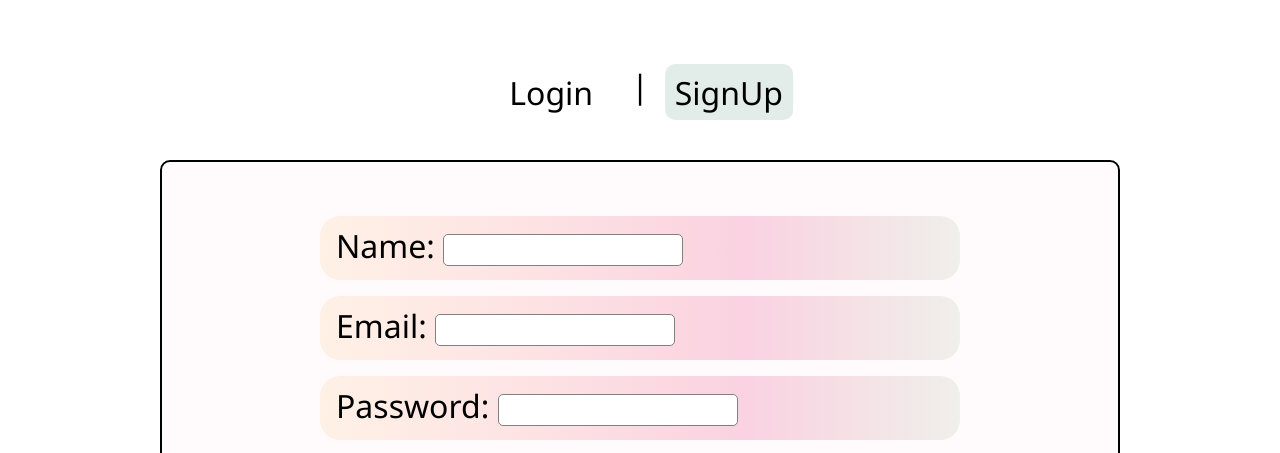
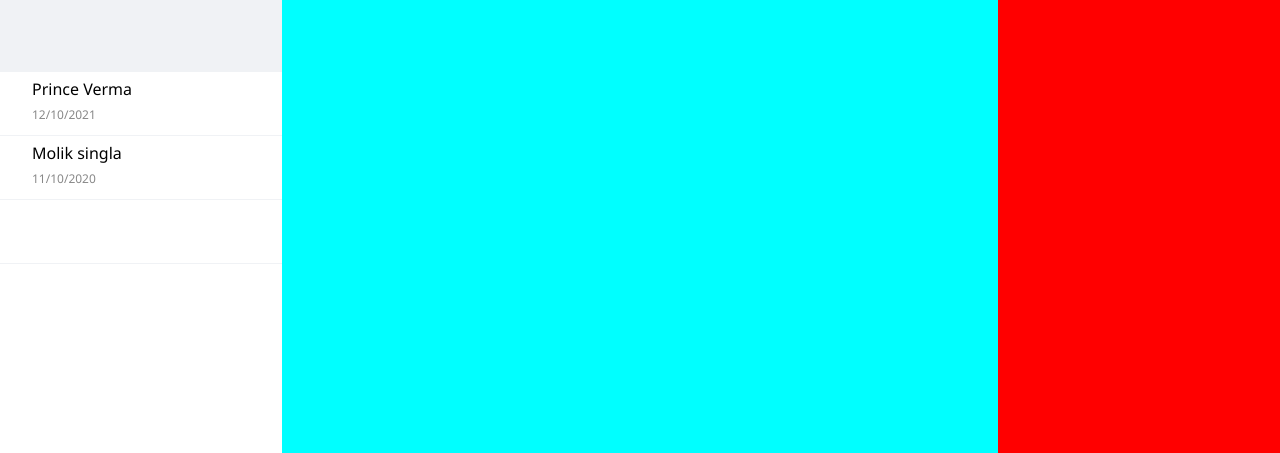
Before and after one commit to princeverma-ai/chat_api_ui, a plain HTML site: page index.html in a window 1280 px wide. Shown: the top 453 px of the page. Drawn offline with Linux system fonts and the light colour scheme.

Commit message:
Setup Main Page UI

```diff
--- a/app.js
+++ b/app.js
@@ -17,14 +17,14 @@ let signUpData = {};
 //0 = signUp 1=login
 
 //DOM Manipulation--------------------------------------------------------------------------
-loginChooser.addEventListener("click", (e) => {
+loginChooser.addEventListener("click", e => {
   firstBox.classList.add("noneDisplay");
   lastBox.classList.add("noneDisplay");
   submitState = 1;
   loginChooser.classList.add("activeBackground");
   signUpChooseButton.classList.remove("activeBackground");
 });
-signUpChooseButton.addEventListener("click", (e) => {
+signUpChooseButton.addEventListener("click", e => {
   firstBox.classList.remove("noneDisplay");
   lastBox.classList.remove("noneDisplay");
   submitState = 0;
@@ -33,7 +33,7 @@ signUpChooseButton.addEventListener("click", (e) => {
 });
 
 //Login or Sign up-------------------------------------------------------------------------------------------
-submitButton.addEventListener("click", (e) => {
+submitButton.addEventListener("click", e => {
   submitButton.classList.add("color");
 
   //sign up request
@@ -56,18 +56,18 @@ submitButton.addEventListener("click", (e) => {
       mode: "no-cors", // or 'PUT'
       headers: {
         "Content-Type": "application/json",
-        "Accept":"application/json"
+        Accept: "application/json",
       },
       body: JSON.stringify(signUpData),
     })
-      .then((res) => {
+      .then(res => {
         console.log("Got response");
         return res.json();
       })
-      .then((data) => {
+      .then(data => {
         console.log(data);
       })
-      .catch((err) => {
+      .catch(err => {
         console.log(err);
       });
   } else {
@@ -91,3 +91,5 @@ submitButton.addEventListener("click", (e) => {
 //       console.log(err);
 //     });
 // });
+
+// MOLIk --------------------------------------------------------------------------------------------------------------------
--- a/index.html
+++ b/index.html
@@ -8,6 +8,7 @@
         <link rel="stylesheet" href="style.css" />
     </head>
     <body>
+        <div class="outside">
             <div class="buttonGroup">
                 <button class="loginChooser">Login</button>
                 <p>|</p>
@@ -18,27 +19,66 @@
             <div class="loginForm">
                 <div class="login-box top-box">
                     <label for="name">Name: </label>
-        <input name="name" required id="name_in">
+                    <input name="name" required id="name_in" />
                 </div>
                 <div class="login-box">
                     <label for="email">Email: </label>
-        <input name="email" required type="email" id="email_in">
+                    <input name="email" required type="email" id="email_in" />
                 </div>
                 <div class="login-box">
                     <label for="password">Password: </label>
-        <input name="password" required type="password" id="pass_in">
+                    <input
+                        name="password"
+                        required
+                        type="password"
+                        id="pass_in"
+                    />
                 </div>
                 <div class="login-box last-box">
                     <p>Gender:</p>
                     <label for="gender_in_male">Male </label>
-        <input name="gender" type="radio" value="male" id="gender_in_male">
+                    <input
+                        name="gender"
+                        type="radio"
+                        value="male"
+                        id="gender_in_male"
+                    />
                     <label for="gender_in_female">Female </label>
-        <input name="gender" type="radio" value="male" id="gender_in_female">
+                    <input
+                        name="gender"
+                        type="radio"
+                        value="male"
+                        id="gender_in_female"
+                    />
                 </div>
                 <div class="submit-box">
                     <button class="submitButton">Submit</button>
                 </div>
             </div>
+        </div>
+
+        <div class="mainPage">
+            <!-- Molik ------------------------------------------------>
+            <div class="box1">
+                <div class="navDiv"></div>
+                <!-- Think for Search bar is going on -->
+                <ul class="knownCharts">
+                    <li>
+                        <p>Prince Verma</p>
+                        <p>12/10/2021</p>
+                    </li>
+                    <li>
+                        <p>Molik singla</p>
+                        <p>11/10/2020</p>
+                    </li>
+                    <li></li>
+                </ul>
+            </div>
+            <!-- Prince +++++++++++++++++++++++++++++++++++++++++++++++++++-->
+            <div class="box2"></div>
+            <!-- Molik ---------------------------------------------------- -->
+            <div class="box3"></div>
+        </div>
         <script src="app.js"></script>
     </body>
 </html>
--- a/style.css
+++ b/style.css
@@ -128,7 +128,7 @@
     border: none;
     font-size: 2rem;
     cursor: pointer;
-  height:3.5rem;
+    height: 3.5rem;
     width: 8rem;
     border-radius: 10px;
 
@@ -139,6 +139,57 @@
     transform: scale(1.1);
 }
 
-.buttonGroup .activeBackground{
+.buttonGroup .activeBackground {
     background-color: #e2ece9;
 }
+
+/* Prince */
+.box2 {
+    height: 100vh;
+    width: calc(100vw - 44vw);
+    background-color: aqua;
+}
+
+/* MOLIK ----------------------------------------------------------------------------------------------------------- */
+
+.outside {
+    display: none;
+}
+.mainPage {
+    display: flex;
+}
+/* Molik */
+.box1 {
+    height: 100vh;
+    width: 22vw;
+    background-color: white;
+}
+
+/* Molik */
+.box3 {
+    height: 100vh;
+    width: 22vw;
+    background-color: red;
+}
+
+.navDiv {
+    width: 100%;
+    height: 9vh;
+    background-color: rgb(240, 242, 245);
+}
+.knownCharts li {
+    width: 100%;
+    height: 8vh;
+    background-color: white;
+    border-bottom: 1px solid rgb(240, 242, 245);
+    box-sizing: border-box;
+    padding-left: 2em;
+    display: grid;
+    grid-template-rows: 1.2fr 1fr;
+    align-items: center;
+}
+.knownCharts li p:nth-of-type(2) {
+    color: rgb(136, 136, 136);
+    font-size: 12px;
+    align-self: flex-start;
+}
```
Lines whose indentation alone changed are shown as unchanged.
